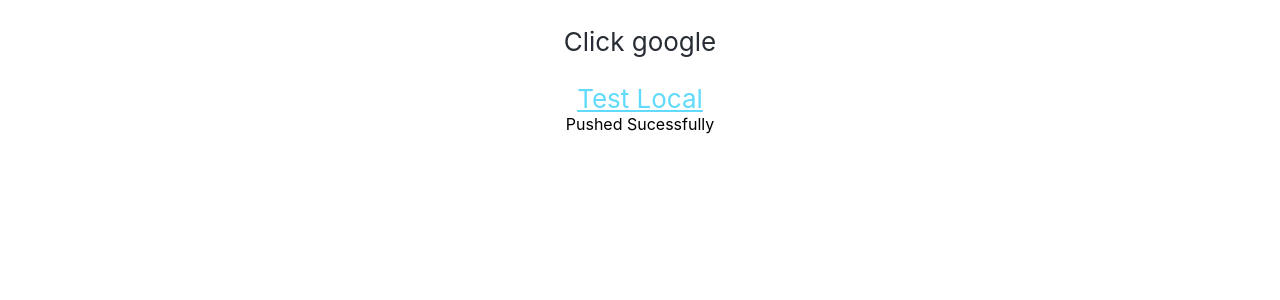
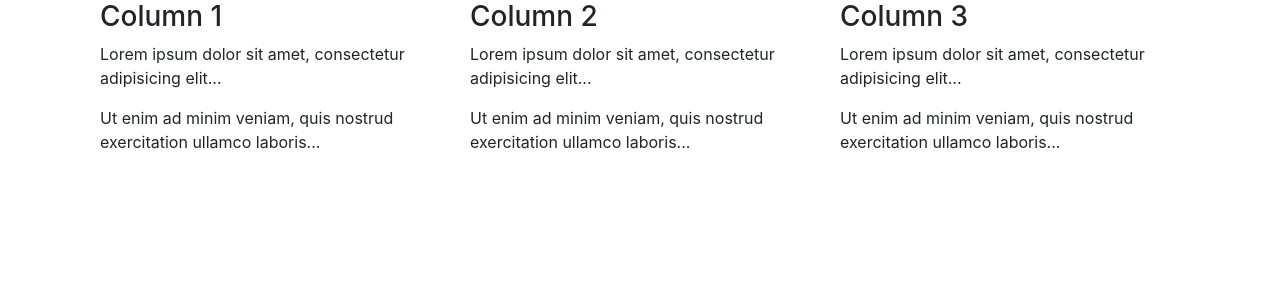
Before and after one commit to T3choH4ck3r/React, a React (Create React App) app: page / in a window 1280 px wide. Shown: the top 300 px of the page. Built offline with nearby package versions, Linux system fonts and the light colour scheme.

Commit message:
Added Bootstrap

```diff
--- a/src/App.css
+++ b/src/App.css
@@ -1,4 +1,4 @@
-.App {
+/* .App {
   text-align: center;
 }
 
@@ -9,7 +9,7 @@
 
 .App-header {
   background-color: white;
-  /* min-height: 100vh; */
+  min-height: 100vh;
   display: flex;
   flex-direction: column;
   align-items: center;
@@ -30,3 +30,4 @@
     transform: rotate(360deg);
   }
 }
+ */
--- a/src/App.js
+++ b/src/App.js
@@ -1,25 +1,30 @@
 import React, { Component } from 'react';
-import logo from './logo.svg';
+// import logo from './logo.svg';
 import './App.css';
 
 class App extends Component {
   render() {
     return (
-      <div className="App">
-        <header className="App-header">
-          <p>
-            Click google
-          </p>
-          <a
-            className="App-link"
-            href="wwww.google.com"
-            target="_blank"
-            rel="noopener noreferrer"
-          >
-            Test Local
-          </a>
-        </header>
-        <span>Pushed Sucessfully </span>
+      <div className="App container">
+        <div class="container">
+          <div class="row">
+            <div class="col-sm-4">
+              <h3>Column 1</h3>
+              <p>Lorem ipsum dolor sit amet, consectetur adipisicing elit...</p>
+              <p>Ut enim ad minim veniam, quis nostrud exercitation ullamco laboris...</p>
+            </div>
+            <div class="col-sm-4">
+              <h3>Column 2</h3>
+              <p>Lorem ipsum dolor sit amet, consectetur adipisicing elit...</p>
+              <p>Ut enim ad minim veniam, quis nostrud exercitation ullamco laboris...</p>
+            </div>
+            <div class="col-sm-4">
+              <h3>Column 3</h3>
+              <p>Lorem ipsum dolor sit amet, consectetur adipisicing elit...</p>
+              <p>Ut enim ad minim veniam, quis nostrud exercitation ullamco laboris...</p>
+            </div>
+          </div>
+        </div>
       </div>
     );
   }
--- a/src/index.js
+++ b/src/index.js
@@ -1,6 +1,7 @@
 import React from 'react';
 import ReactDOM from 'react-dom';
 import './index.css';
+import '../node_modules/bootstrap/dist/css/bootstrap.min.css';
 import App from './App';
 import * as serviceWorker from './serviceWorker';
 
```
Also changed, not shown: package.json (+5 -3 lines), 1 other file (tests, documents, lock files or other folders).
